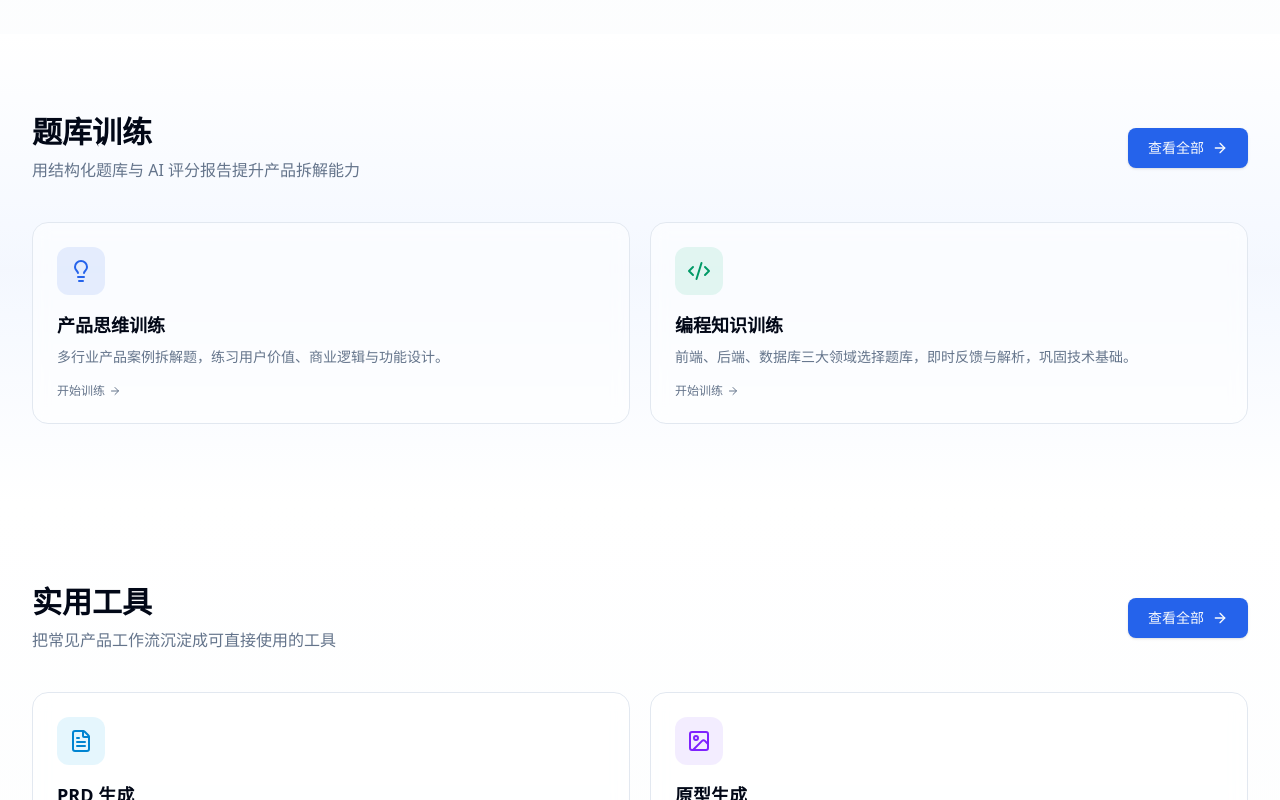
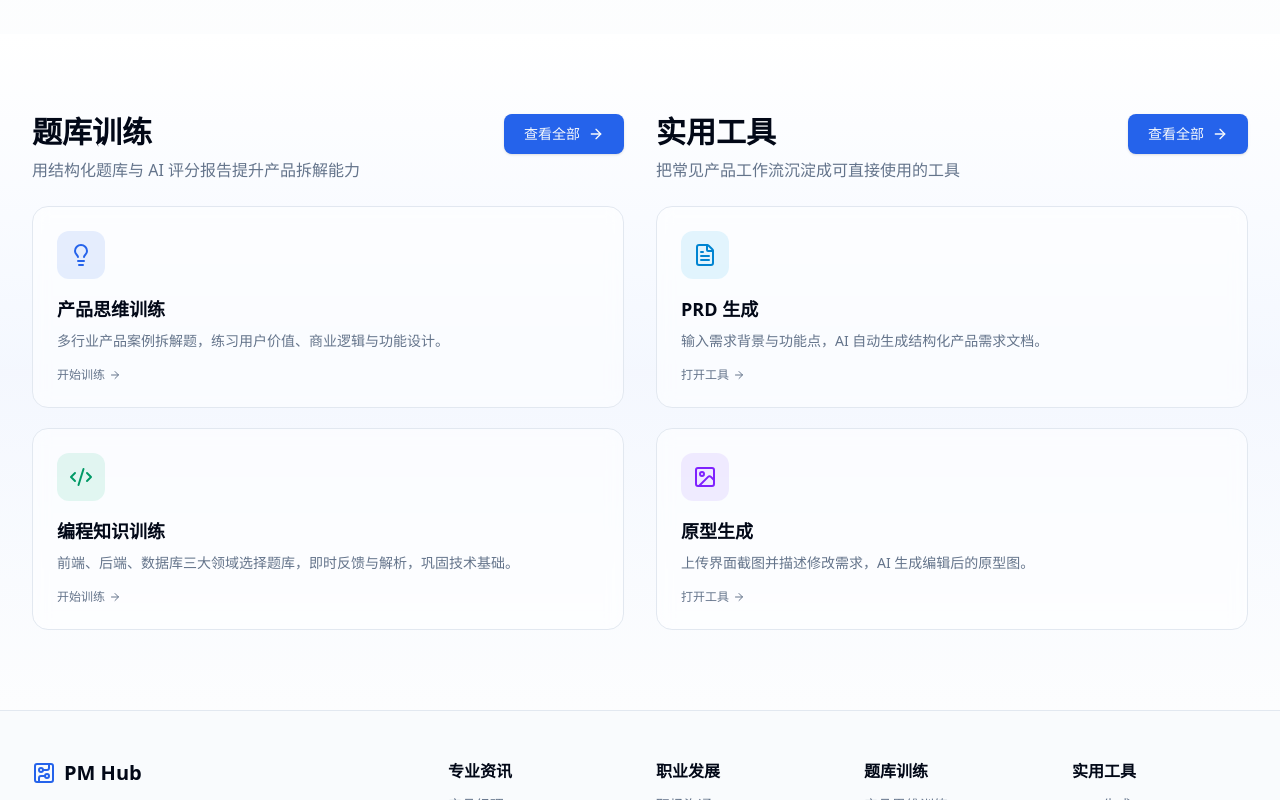
Before and after one commit to yz-0820/pm-hub, a Next.js app: page / in a window 1280 px wide. Shown: the part 1240-2040 px from the top of the page. Built offline with nearby package versions, Linux system fonts and the light colour scheme; no server answers.

Commit message:
chore: hourly auto sync [2026-06-02 15:24:15]

```diff
--- a/app/page.tsx
+++ b/app/page.tsx
@@ -1,5 +1,5 @@
 import Link from 'next/link';
-import { ArrowRight, Lightbulb, Cpu, LineChart, Sparkles, Zap, Target, Briefcase, MessageSquare, Users, Crown, Newspaper, Code2, FileText, Image as ImageIcon, Wrench, LayoutGrid } from 'lucide-react';
+import { ArrowRight, Lightbulb, Cpu, LineChart, Sparkles, Newspaper, Code2, FileText, Image as ImageIcon, LayoutGrid } from 'lucide-react';
 import { categoryLabels } from '@/config/rss';
 import { resourceCategories } from '@/config/resource-categories';
 
@@ -161,25 +161,26 @@ export default function HomePage() {
         </div>
       </section>
 
-      {/* Training Section */}
-      <section className="py-12 sm:py-20 relative overflow-hidden">
-        <div className="absolute inset-0 bg-gradient-to-b from-background via-primary/5 to-background pointer-events-none" />
+      {/* Training & Tools Section */}
+      <section className="py-12 sm:py-20 relative overflow-hidden bg-gradient-to-b from-background via-primary/5 to-muted/20">
         <div className="container mx-auto px-4 sm:px-6 lg:px-8 relative">
-          <div className="flex flex-col sm:flex-row sm:items-center sm:justify-between mb-6 sm:mb-10 relative z-10 gap-4 sm:gap-0">
-            <a href="/training" className="block group cursor-pointer">
+          <div className="grid grid-cols-1 gap-10 lg:grid-cols-2 lg:gap-8">
+            <div>
+              <div className="flex flex-col sm:flex-row sm:items-start sm:justify-between mb-6 relative z-10 gap-4">
+                <Link href="/training" className="block group cursor-pointer">
                   <h2 className="text-2xl sm:text-3xl font-bold mb-1 sm:mb-2 group-hover:text-primary transition-colors">题库训练</h2>
                   <p className="text-sm sm:text-base text-muted-foreground">用结构化题库与 AI 评分报告提升产品拆解能力</p>
-            </a>
+                </Link>
                 <Link
                   href="/training"
-              className="inline-flex items-center justify-center gap-2 h-9 sm:h-10 px-4 sm:px-5 py-2 text-sm font-medium rounded-lg bg-primary text-primary-foreground hover:bg-primary/90 transition-colors shadow-sm self-start sm:self-auto"
+                  className="inline-flex items-center justify-center gap-2 h-9 sm:h-10 px-4 sm:px-5 py-2 text-sm font-medium rounded-lg bg-primary text-primary-foreground hover:bg-primary/90 transition-colors shadow-sm self-start shrink-0"
                 >
                   查看全部
                   <ArrowRight className="h-4 w-4" />
                 </Link>
               </div>
 
-          <div className="grid grid-cols-1 md:grid-cols-2 gap-4 sm:gap-5">
+              <div className="grid grid-cols-1 sm:grid-cols-2 lg:grid-cols-1 gap-4 sm:gap-5">
                 <Link href="/training/product-thinking" className="group relative overflow-hidden">
                   <div className="absolute inset-0 bg-gradient-to-br from-primary/10 to-transparent opacity-0 group-hover:opacity-100 transition-opacity duration-300 rounded-2xl" />
                   <div className="relative p-4 sm:p-6 rounded-2xl border bg-card/50 backdrop-blur-sm hover:shadow-lg hover:border-primary/20 transition-all duration-300 h-full flex flex-col">
@@ -214,25 +215,23 @@ export default function HomePage() {
                 </Link>
               </div>
             </div>
-      </section>
 
-      <section className="py-12 sm:py-20 bg-gradient-to-b from-background to-muted/20">
-        <div className="container mx-auto px-4 sm:px-6 lg:px-8">
-          <div className="flex flex-col sm:flex-row sm:items-center sm:justify-between mb-6 sm:mb-10 relative z-10 gap-4 sm:gap-0">
-            <a href="/tools" className="block group cursor-pointer">
+            <div>
+              <div className="flex flex-col sm:flex-row sm:items-start sm:justify-between mb-6 relative z-10 gap-4">
+                <Link href="/tools" className="block group cursor-pointer">
                   <h2 className="text-2xl sm:text-3xl font-bold mb-1 sm:mb-2 group-hover:text-primary transition-colors">实用工具</h2>
                   <p className="text-sm sm:text-base text-muted-foreground">把常见产品工作流沉淀成可直接使用的工具</p>
-            </a>
+                </Link>
                 <Link
                   href="/tools"
-              className="inline-flex items-center justify-center gap-2 h-9 sm:h-10 px-4 sm:px-5 py-2 text-sm font-medium rounded-lg bg-primary text-primary-foreground hover:bg-primary/90 transition-colors shadow-sm self-start sm:self-auto"
+                  className="inline-flex items-center justify-center gap-2 h-9 sm:h-10 px-4 sm:px-5 py-2 text-sm font-medium rounded-lg bg-primary text-primary-foreground hover:bg-primary/90 transition-colors shadow-sm self-start shrink-0"
                 >
                   查看全部
                   <ArrowRight className="h-4 w-4" />
                 </Link>
               </div>
 
-          <div className="grid grid-cols-1 md:grid-cols-2 gap-4 sm:gap-5">
+              <div className="grid grid-cols-1 sm:grid-cols-2 lg:grid-cols-1 gap-4 sm:gap-5">
                 <Link href="/tools/prd" className="group relative overflow-hidden">
                   <div className="absolute inset-0 bg-gradient-to-br from-sky-500/10 to-transparent opacity-0 group-hover:opacity-100 transition-opacity duration-300 rounded-2xl" />
                   <div className="relative p-4 sm:p-6 rounded-2xl border bg-card/50 backdrop-blur-sm hover:shadow-lg hover:border-sky-200 transition-all duration-300 h-full flex flex-col">
@@ -267,6 +266,8 @@ export default function HomePage() {
                 </Link>
               </div>
             </div>
+          </div>
+        </div>
       </section>
 
 
```
Lines whose indentation alone changed are shown as unchanged.
